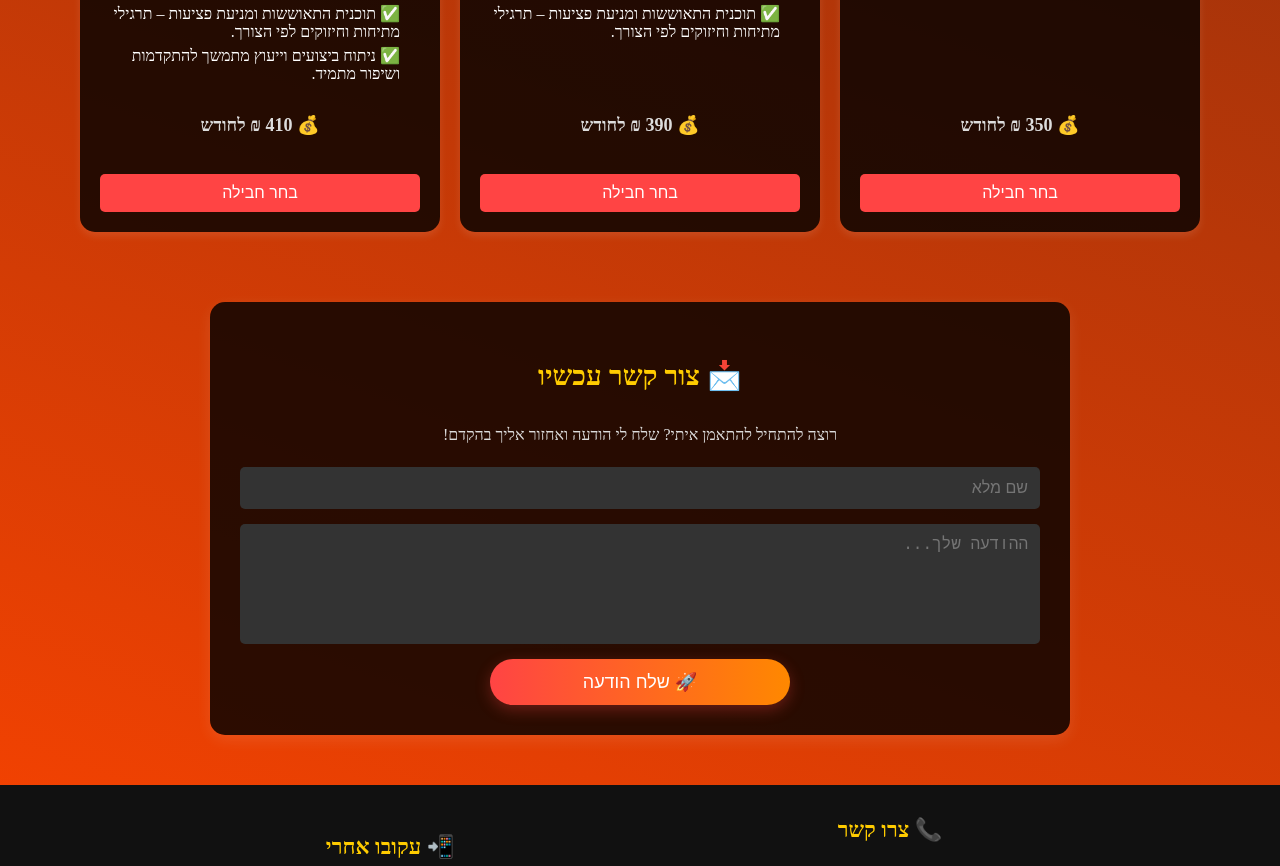
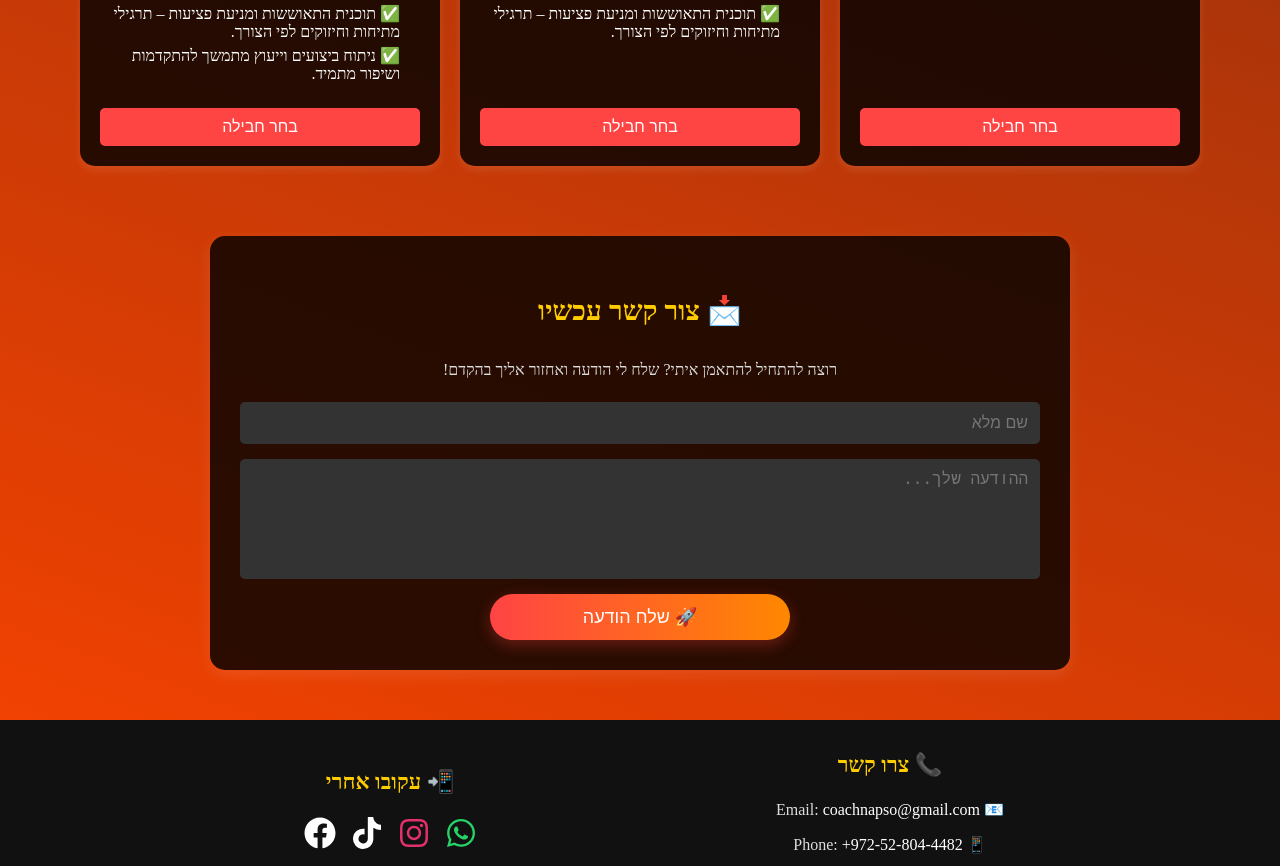
Before and after one commit to NartNapso/Napso-Fitness, a React (Vite) app: page / in a window 1280 px wide. Shown: the part 2516-3382 px from the top of the page. Built offline with nearby package versions, Linux system fonts and the light colour scheme.

Commit message:
removed price

```diff
--- a/src/components/TrainingPlans.tsx
+++ b/src/components/TrainingPlans.tsx
@@ -73,7 +73,7 @@ const TrainingPlans: React.FC = () => {
                 <li className="plan-benefits-li" key={index}>✅ {benefit}</li>
               ))}
             </ul>
-            <p className="plan-price">💰 {plan.price} לחודש</p>
+            {/* <p className="plan-price">💰 {plan.price} לחודש</p> */}
             <button className="choose-plan-btn" onClick={() => handlePlanSelection(plan.name)}>
               בחר חבילה
             </button>
```
